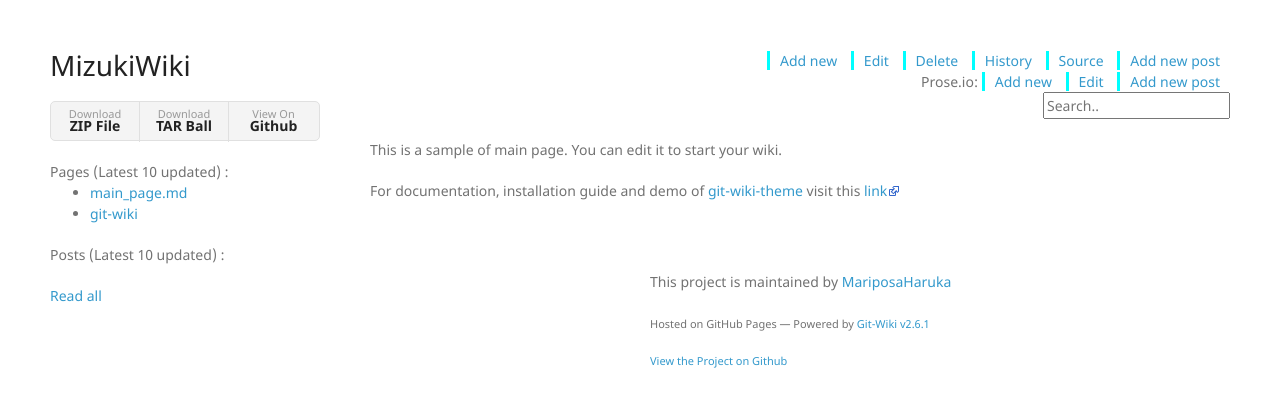
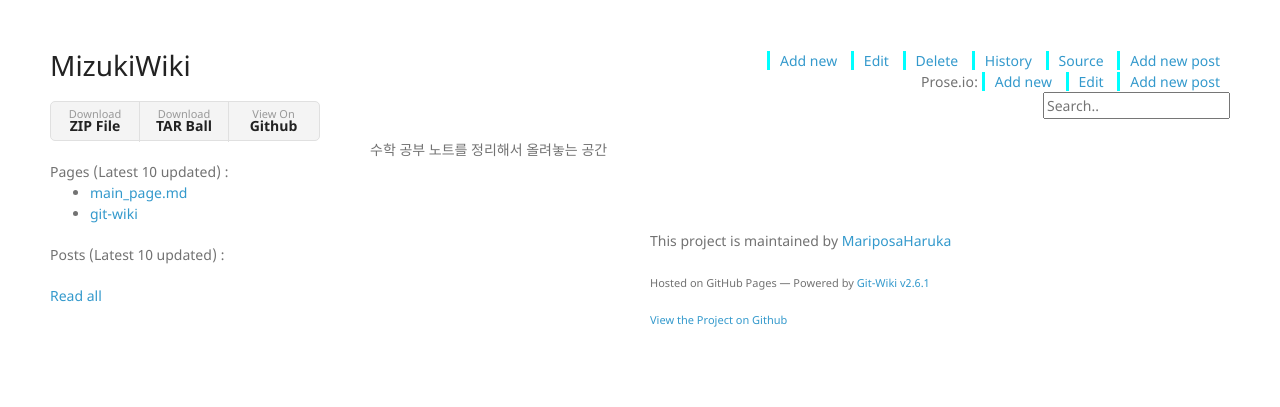
Before and after one commit to MariposaHaruka/MizukiWiki, a Jekyll site: the page built from wiki/main_page.md, in a window 1280 px wide. Shown: the top 407 px of the page. Built offline with Jekyll 4.4.1, drawn with Linux system fonts in a browser that asks for light colours; nearby versions of some CDN libraries.

Commit message:
Update main_page.md

```diff
--- a/wiki/main_page.md
+++ b/wiki/main_page.md
@@ -2,6 +2,4 @@
 redirect_from: "/"
 ---
 
-This is a sample of main page. You can edit it to start your wiki.
-
-For documentation, installation guide and demo of [git-wiki-theme](git-wiki-theme) visit this [link](http://drassil.github.io/git-wiki/)
+수학 공부 노트를 정리해서 올려놓는 공간
```
